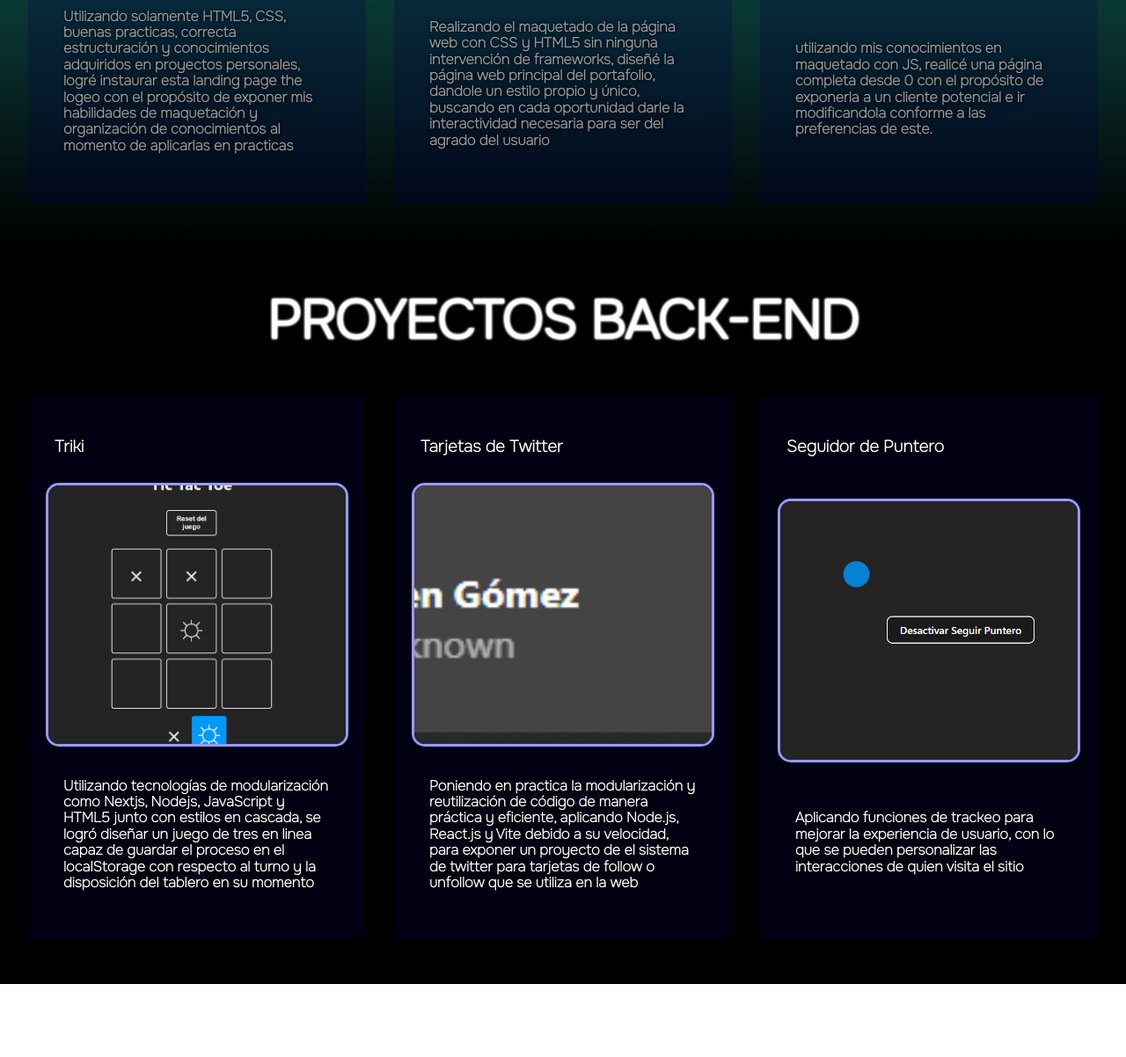
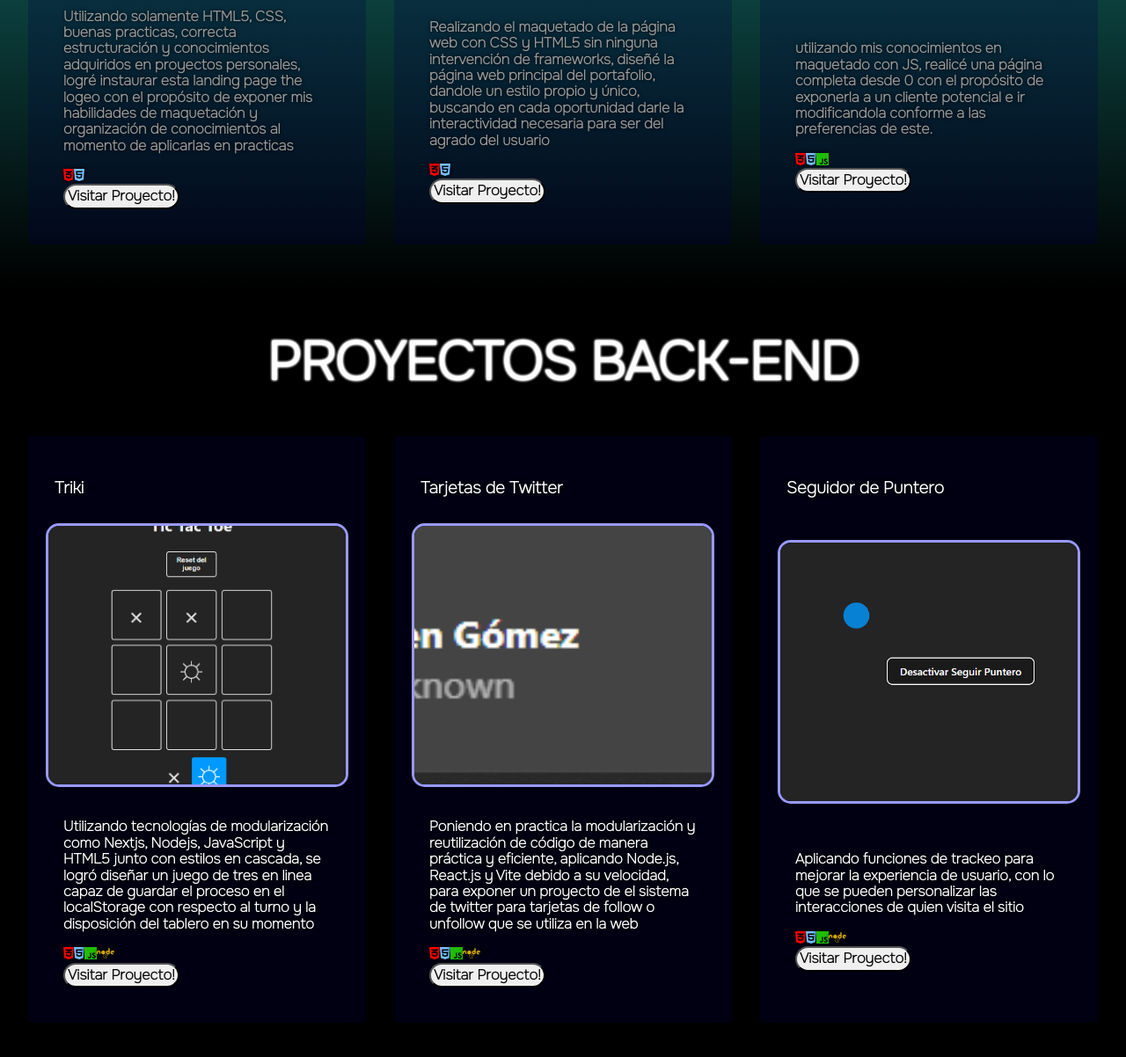
Before and after one commit to stevengomez25/stevengomez25.github.io, a plain HTML site: page projects.html in a window 1280 px wide. Shown: the part 1428-2630 px from the top of the page at 88% size. Before the commit the page ends 2547 px from the top, so only its background shows below. Drawn offline with Linux system fonts and the light colour scheme.

Commit message:
Arreglando los links y el glitch de imagenes superpuestas

```diff
--- a/projects.css
+++ b/projects.css
@@ -173,9 +173,6 @@ ul{
     text-shadow: 0px 0px 10px #fff;
 }
 
-.project-container:active{
-    transform: scale(1.05);
-}
 .project-container-tittle{
     text-align: center;
     padding: 10px;
@@ -184,8 +181,6 @@ ul{
 .project-container-image{
     width: 100%;
     height: 300px;
-    position: relative;
-
 
 }
 .imagenprueba{
@@ -223,6 +218,17 @@ ul{
 
 .project-container-content{
     padding: 20px;
+}
+.project-container-content button{
+    margin: 0;
+    padding: 3px;
+    border-radius: 30px;
+}
+
+.redirecter_button_a{
+    text-decoration: none;
+    color: #000;
+    border: none;
 }
 
 .back-end-projects-section{
@@ -294,9 +300,6 @@ ul{
         display: flex;
         flex-direction: column;
     }
-    .project-container-image{
-        position: relative;
-    }
     .front-end-container-tittle{
         font-size: 10pt;
     }
--- a/projects.html
+++ b/projects.html
@@ -57,11 +57,11 @@
                     </div>
                     <div class="project-container-image">
                         <img class="imagenprueba" src="assets/img/proyect-0-0.png" alt="image">
-                        <a href="login.html"><span class="link-space"></span></a>
                     </div>
                     <div class="project-container-content">
                         <p class="parrafo_interactivo">Utilizando solamente HTML5, CSS, buenas practicas, correcta estructuración y conocimientos adquiridos en proyectos personales, logré instaurar esta landing page the logeo con el propósito de exponer mis habilidades de maquetación y organización de conocimientos al momento de aplicarlas en practicas</p>
-                        <div class="buttons-technology"><a></a><a></a><a></a></div>
+                        <div class="buttons-technology"><a><i class="fa-brands fa-css3-alt" style="color: #ff0000;"></i></a><a><i class="fa-brands fa-html5" style="color: #74C0FC;"></i></a></div>
+                        <button><a href="login.html" target="_blank" class="redirecter_button_a">Visitar Proyecto!</a></button>
                     </div>
                 </div>
                 <div class="project-container">
@@ -70,12 +70,11 @@
                     </div>
                     <div class="project-container-image">
                         <img class="imagenprueba" src="assets/img/proyect-1-0.png" alt="image">
-                        <img class="image-rotativa" src="assets/img/proyect-1-1.png" alt="image">
-                        <a href="index_landing_page.html"><span class="link-space"></span></a>
                     </div>
                     <div class="project-container-content">
                         <p>Realizando el maquetado de la página web con CSS y HTML5 sin ninguna intervención de frameworks, diseñé la página web principal del portafolio, dandole un estilo propio y único, buscando en cada oportunidad darle la interactividad necesaria para ser del agrado del usuario</p>
-                        <div class="buttons-technology"><a></a><a></a><a></a></div>
+                        <div class="buttons-technology"><a><i class="fa-brands fa-css3-alt" style="color: #ff0000;"></i></a><a><i class="fa-brands fa-html5" style="color: #74C0FC;"></i></a></div>
+                        <button><a href="index_landing_page.html" target="_blank" class="redirecter_button_a">Visitar Proyecto!</a></button>
                     </div>
                 </div>
                 <div class="project-container">
@@ -84,11 +83,11 @@
                     </div>
                     <div class="project-container-image">
                         <img class="imagenprueba" src="assets/img/veterinary.png" alt="image">
-                        <a href="https://pelucandog.netlify.app"><span class="link-space"></span></a>
                     </div>
                     <div class="project-container-content">
                         <p>utilizando mis conocimientos en maquetado con JS, realicé una página completa desde 0 con el propósito de exponerla a un cliente potencial e ir modificandola conforme a las preferencias de este.</p>
-                        <div class="buttons-technology"><a></a><a></a><a></a></div>
+                        <div class="buttons-technology"><a><i class="fa-brands fa-css3-alt" style="color: #ff0000;"></i></a><a><i class="fa-brands fa-html5" style="color: #74C0FC;"></i></a><a><i class="fa-brands fa-js" style="color: #1fbd00;"></i></a></div>
+                        <button><a href="https://pelucandog.netlify.app" target="_blank" class="redirecter_button_a">Visitar Proyecto!</a></button>
                     </div>
                 </div>
             </div>
@@ -106,11 +105,11 @@
                     </div>
                     <div class="project-container-image">
                         <img class="imagenprueba" src="assets/img/projectbackend.png" alt="image">
-                        <a href="https://trickytraque.netlify.app"><span class="link-space"></span></a>
                     </div>
                     <div class="project-container-content">
                         <p>Utilizando tecnologías de modularización como Nextjs, Nodejs, JavaScript y HTML5 junto con estilos en cascada, se logró diseñar un juego de tres en linea capaz de guardar el proceso en el localStorage con respecto al turno y la disposición del tablero en su momento</p>
-                        <div class="buttons-technology"><a></a><a></a><a></a></div>
+                        <div class="buttons-technology"><a><i class="fa-brands fa-css3-alt" style="color: #ff0000;"></i></a><a><i class="fa-brands fa-html5" style="color: #74C0FC;"></i></a><a><i class="fa-brands fa-js" style="color: #1fbd00;"></i></a><a><i class="fa-brands fa-node" style="color: #d6a800;"></i></a></div>
+                        <button><a href="https://trickytraque.netlify.app" target="_blank" class="redirecter_button_a">Visitar Proyecto!</a></button>
                     </div>
                 </div>
                 <div class="project-container">
@@ -119,12 +118,11 @@
                     </div>
                     <div class="project-container-image">
                         <img class="imagenprueba" src="assets/img/project5.png" alt="image">
-                        <a href="https://twittercards.netlify.app"><span class="link-space"></span></a>
                     </div>
                     <div class="project-container-content">
                         <p>Poniendo en practica la modularización y reutilización de código de manera práctica y eficiente, aplicando Node.js, React.js y Vite debido a su velocidad, para exponer un proyecto de el sistema de twitter para tarjetas de follow o unfollow que se utiliza en la web</p>
-                        <div class="buttons-technology"><a></a><a></a><a></a></div>
-
+                        <div class="buttons-technology"><a><i class="fa-brands fa-css3-alt" style="color: #ff0000;"></i></a><a><i class="fa-brands fa-html5" style="color: #74C0FC;"></i></a><a><i class="fa-brands fa-js" style="color: #1fbd00;"></i></a><a><i class="fa-brands fa-node" style="color: #d6a800;"></i></a></div>
+                        <button><a href="https://twittercards.netlify.app" target="_blank" class="redirecter_button_a">Visitar Proyecto!</a></button>
                     </div>
                 </div>
                 <div class="project-container">
@@ -133,11 +131,11 @@
                     </div>
                     <div class="project-container-image">
                         <img class="imagenprueba" src="assets/img/project6.png" alt="image">
-                        <a href="https://cursorfollower.netlify.app"><span class="link-space"></span></a>
                     </div>
                     <div class="project-container-content">
                         <p>Aplicando funciones de trackeo para mejorar la experiencia de usuario, con lo que se pueden personalizar las interacciones de quien visita el sitio</p>
-                        <div class="buttons-technology"><a></a><a></a><a></a></div>
+                        <div class="buttons-technology"><a><i class="fa-brands fa-css3-alt" style="color: #ff0000;"></i></a><a><i class="fa-brands fa-html5" style="color: #74C0FC;"></i></a><a><i class="fa-brands fa-js" style="color: #1fbd00;"></i></a><a><i class="fa-brands fa-node" style="color: #d6a800;"></i></a></div>
+                        <button><a href="https://cursorfollower.netlify.app" target="_blank" class="redirecter_button_a">Visitar Proyecto!</a></button>
                     </div>
                 </div>
             </div>
```
